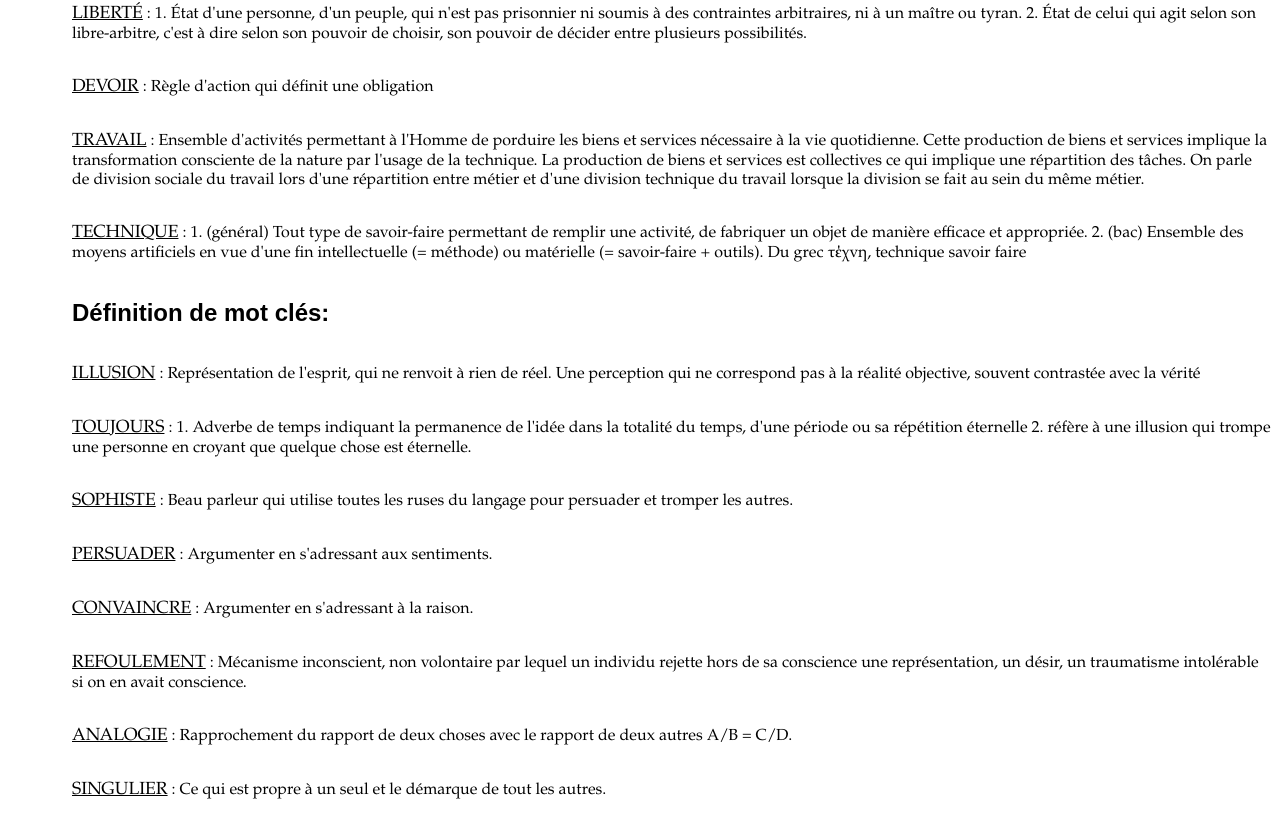
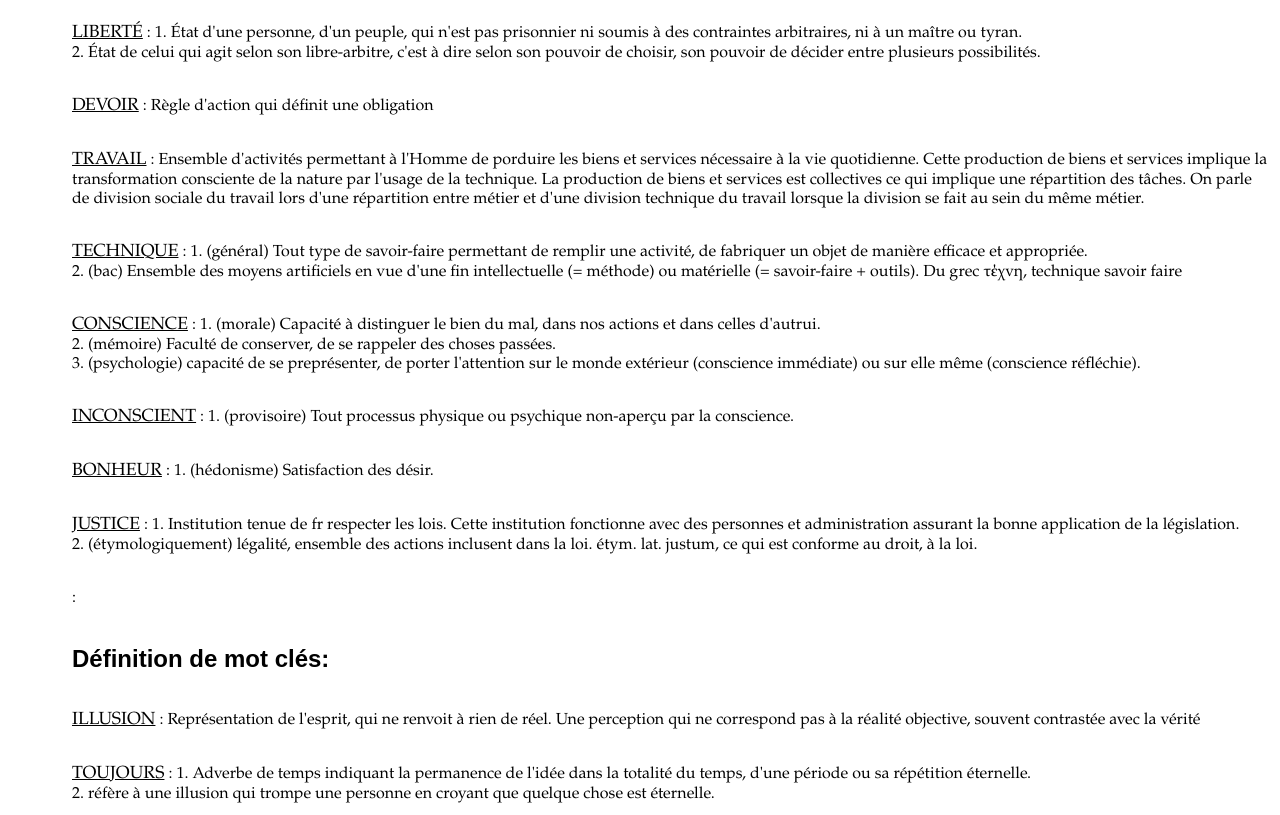
Before and after one commit to awing-ding/def_philo, a Next.js app: page / in a window 1280 px wide. Shown: the part 385-1200 px from the top of the page. Built offline with nearby package versions, Linux system fonts and the light colour scheme.

Commit message:
update cours conscience/justice

```diff
--- a/app/data.json
+++ b/app/data.json
@@ -2,15 +2,21 @@
     "notions" :[
         {"word" : "vérité" , "definition" : "Désigne la propriété d'une affirmation, d'une pensée, d'une croyance, d'une théorie, qui s'accorde à la fois à la réalité mais aussi avec elle même."},
         {"word" : "art", "definition" : "1. (général) Au sens large l'art désigne la capacité de produire un objet (beau ou utile) grâce à un savoir faire, un métier, une habileté, un talent. \n2. (artistiquement) Tout type de production à visée esthétique dans laquelle s'exprime la pensée, les émotions, l'imagination de l'artiste."},
-        {"word" : "nature", "definition" : "1. Tout ce qui existe indépendemment de l'homme. 2. Ensemble du monde minéral, végétal ou animal formant une totalité organisée. 3. (essence) Ensemble propriété faisant d'une réalité ce qu'elle est."},
-        {"word" : "liberté", "definition" : "1. État d'une personne, d'un peuple, qui n'est pas prisonnier ni soumis à des contraintes arbitraires, ni à un maître ou tyran. 2. État de celui qui agit selon son libre-arbitre, c'est à dire selon son pouvoir de choisir, son pouvoir de décider entre plusieurs possibilités."},
+        {"word" : "nature", "definition" : "1. Tout ce qui existe indépendemment de l'homme.\n 2. Ensemble du monde minéral, végétal ou animal formant une totalité organisée.\n 3. (essence) Ensemble propriété faisant d'une réalité ce qu'elle est."},
+        {"word" : "liberté", "definition" : "1. État d'une personne, d'un peuple, qui n'est pas prisonnier ni soumis à des contraintes arbitraires, ni à un maître ou tyran. \n2. État de celui qui agit selon son libre-arbitre, c'est à dire selon son pouvoir de choisir, son pouvoir de décider entre plusieurs possibilités."},
         {"word" : "devoir", "definition" : "Règle d'action qui définit une obligation"},
         {"word" : "travail", "definition" : "Ensemble d'activités permettant à l'Homme de porduire les biens et services nécessaire à la vie quotidienne. Cette production de biens et services implique la transformation consciente de la nature par l'usage de la technique. La production de biens et services est collectives ce qui implique une répartition des tâches. On parle de division sociale du travail lors d'une répartition entre métier et d'une division technique du travail lorsque la division se fait au sein du même métier."},
-        {"word" : "technique", "definition" : "1. (général) Tout type de savoir-faire permettant de remplir une activité, de fabriquer un objet de manière efficace et appropriée. 2. (bac) Ensemble des moyens artificiels en vue d'une fin intellectuelle (= méthode) ou matérielle (= savoir-faire + outils). Du grec τέχνη, technique savoir faire"}
+        {"word" : "technique", "definition" : "1. (général) Tout type de savoir-faire permettant de remplir une activité, de fabriquer un objet de manière efficace et appropriée. \n2. (bac) Ensemble des moyens artificiels en vue d'une fin intellectuelle (= méthode) ou matérielle (= savoir-faire + outils). Du grec τέχνη, technique savoir faire"},
+        {"word" : "conscience", "definition" : "1. (morale) Capacité à distinguer le bien du mal, dans nos actions et dans celles d'autrui. \n2. (mémoire) Faculté de conserver, de se rappeler des choses passées.\n 3. (psychologie) capacité de se preprésenter, de porter l'attention sur le monde extérieur (conscience immédiate) ou sur elle même (conscience réfléchie)."},
+        {"word" : "inconscient", "definition" : "1. (provisoire) Tout processus physique ou psychique non-aperçu par la conscience."},
+        {"word" : "bonheur", "definition" : "1. (hédonisme) Satisfaction des désir."},
+        {"word" : "justice", "definition" : "1. Institution tenue de fr respecter les lois. Cette institution fonctionne avec des personnes et administration assurant la bonne application de la législation. \n2. (étymologiquement) légalité, ensemble des actions inclusent dans la loi. étym. lat. justum, ce qui est conforme au droit, à la loi."},
+        {"word" : "", "definition" : ""}
+
     ],
     "mot_cles" : [
         {"word": "illusion", "definition" : "Représentation de l'esprit, qui ne renvoit à rien de réel. Une perception qui ne correspond pas à la réalité objective, souvent contrastée avec la vérité", "notion" : ["vérité"]},
-        {"word" : "toujours", "definition" :  "1. Adverbe de temps indiquant la permanence de l'idée dans la totalité du temps, d'une période ou sa répétition éternelle\n 2. réfère à une illusion qui trompe une personne en croyant que quelque chose est éternelle.", "notion" : ["vérité"]},
+        {"word" : "toujours", "definition" :  "1. Adverbe de temps indiquant la permanence de l'idée dans la totalité du temps, d'une période ou sa répétition éternelle.\n 2. réfère à une illusion qui trompe une personne en croyant que quelque chose est éternelle.", "notion" : ["vérité"]},
         {"word" : "sophiste", "definition" : "Beau parleur qui utilise toutes les ruses du langage pour persuader et tromper les autres.", "notion" : ["vérité"]},
         {"word" : "persuader", "definition" : "Argumenter en s'adressant aux sentiments.", "notion" : ["vérité"]},
         {"word" : "convaincre", "definition" : "Argumenter en s'adressant à la raison.", "notion" : ["vérité"]},
@@ -30,7 +36,9 @@
         {"word" : "morale", "definition" : "Ensemble des règles de vie et de valeurs propre à un groupe, du latin mos, moris, la morale implique des devoirs, on dit qu'elle est prescriptive.", "notion" : ["devoir", "nature"]},
         {"word" : "outil", "definition" : "Objet technique qui agit sur la matière dépendément de la main.", "notion" : ["technique"]},
         {"word" : "machine", "definition" : "Objet technique qui agit sur la matière de manière autonome, grâce à sa programmation et à son énergie.", "notion" : ["technique"]},
-
+        {"word" : "médiat", "definition" : "Ce qui passe par des médiations, ce qui passe par l'intermédiaire de choses, d'agents ou de processus extérieurs.", "notion" : ["conscience", "inconscient"]},
+        {"word" : "immédiat", "definition" : "Ce qui opère directement, sans intermédiaire.", "notion" : ["conscience", "inconscient"]},
+        {"word" : "", "definition" : "", "notion" : [""]},
         {"word" : "", "definition" : "", "notion" : [""]}
     ],
     "citations" :
@@ -59,6 +67,19 @@
         {"auteur" : "Marcel Mauss", "citation" : "«Le corps est le premier et le plus naturel instrument Humain.»", "ouvrage" : "non cité", "notion": ["technique"]},
         {"auteur" : "Cardon", "citation" : "«Nous fabriquons ces calculateurs, mais en retour ils nous construisent.»", "ouvrage" : "non cité", "notion": ["technique"]},
         {"auteur" : "Simondon", "citation" : "«Conçues par les Hommes, elles ne les contre-disent pas. Conçues par les hommes elles ont donc une valeur humaine.»", "ouvrage" : "Du mode d'existence des objets techniques", "notion": ["technique"]},
+        {"auteur" : "Descartes","latin" : "cogito ergo sum", "citation" : "«Je pense donc je suis»", "ouvrage" : "Discours de la méthode", "notion": ["conscience", "inconscient"]},
+        {"auteur" : "Nietzsche", "citation" : "«Combien de gens savent-ils s'observer [...] Nul n'est plus que soi-même étranger à soi-même [...] la maxime \"connais-toi toi même\" prend dans la bouche d'un dieu et addressé aux hommes l'accent d'une féroce plaisanterie.»", "ouvrage" : "Le gai savoir", "notion": ["conscience", "inconscient"]},
+        {"auteur" : "Edmund Husserl", "citation" : "«L'expression \"conscience de quelque chose\" se comprend très bien, et pourtant elle est suprêmement incompréhensible.»", "ouvrage" : "Idées directrices", "notion": ["conscience", "inconscient"]},
+        {"auteur" : "Platon", "citation" : "«Il faut 50 ans pour faire un homme.»", "ouvrage" : "non cité", "notion": ["conscience", "inconscient"]},
+        {"auteur" : "Bergson", "citation" : "«Conscience signifie d'abord mémoire.»", "ouvrage" : "L'énergie spirituelle", "notion": ["conscience", "inconscient"]},
+        {"auteur" : "Hume", "citation" : "«Le moi est une illusion.»", "ouvrage" : "Le traité de la nature Humaine.", "notion": ["conscience", "inconscient"]},
+        {"auteur" : "Pascal", "citation" : "«Le moi est haïssable»", "ouvrage" : "Pensées", "notion": ["conscience", "inconscient"]},
+        {"auteur" : "Aristote", "citation" : "«L'homme injuste se dit en 3 sens, le hors la loi,  celui qui manque à l'égalité, celui qui prend plus que son dû.»", "ouvrage" : "Politique", "notion": ["justice"]},
+        {"auteur" : "Pascal", "citation" : "«La justice sans force est impuissante, la force sans justice est tyrannique.»", "ouvrage" : "non-cité", "notion": ["justice"]},
+        {"auteur" : "Hegel", "citation" : "«La vengance se distingue de la punition en ce que l'une est une réparation obtenue par un acte de la partie lésée, tandis que l'autre est l'oeuvre d'un juge.»", "ouvrage" : "non-cité", "notion": ["justice", "bonheur"]},
+        {"auteur" : "Spinoza", "citation" : "«Plus on prendra soin pour ravir aux hommes la liberté de la parole, plus obstinément ils résisteront»", "ouvrage" : "traité théologico-politique", "notion": ["justice", "état"]},
+        {"auteur" : "Aristote", "citation" : "«Le bonheur est une activité de l'âme conforme à la vertu»", "ouvrage" : "Ethique à Nicomaque", "notion": ["bonheur"]},
+        {"auteur" : "Sartre", "citation" : "«[l'autre est] un médiateur entre moi et moi-même.»", "ouvrage" : "", "notion": ["conscience", "inconscient"]},
         {"auteur" : "", "citation" : "«»", "ouvrage" : "", "notion": [""]},
         {"auteur" : "", "citation" : "«»", "ouvrage" : "", "notion": [""]}
 
--- a/package.json
+++ b/package.json
@@ -14,7 +14,7 @@
     "@types/react-dom": "18.2.7",
     "eslint": "8.48.0",
     "eslint-config-next": "13.4.19",
-    "next": "13.4.19",
+    "next": "^13.5.6",
     "react": "18.2.0",
     "react-dom": "18.2.0",
     "typescript": "5.2.2"
--- a/pages/index.tsx
+++ b/pages/index.tsx
@@ -15,7 +15,7 @@ async function handleNotionSelection() {
         notionsMot.split(',').forEach(notion => {
             if (notion === notion_selector_value) element.style.display = 'inherit';
         });
-        if (notion_selector_value == 'none'){
+        if (notion_selector_value === 'none' || notion_selector_value === 'all'){
             element.style.display = 'inherit';
         }
     });
@@ -28,6 +28,7 @@ function getOnlyNotion(){
     return (
         <select name="notion" id="notion-select" onChange={handleNotionSelection}>
             <option value="none">Choisir une notion</option>
+            <option value="all">Afficher tout</option>
             {notions.map((notion) => {
                 return (
                     <option value={notion} key={notion}>{notion}</option>
@@ -41,7 +42,11 @@ export default function definition_reader(){
     const notion_renderer : ReactNode = notions.map((notion) => {
         return (
             <div key={notion.word} data-notion={notion.word}>
-                <p className={style.word}><span className={style.keyword}>{notion.word.toUpperCase()}</span> : <span className={style.definition}>{notion.definition}</span></p>
+                <p className={style.word}><span className={style.keyword}>{notion.word.toUpperCase()}</span> : <span className={style.definition}>{notion.definition.split(/\n/g).map((item)=>{
+                    return (
+                        <span key={item}>{item}<br /></span>
+                    )
+                })}</span></p>
             </div>
         );
     });
@@ -49,7 +54,11 @@ export default function definition_reader(){
     const keyword_renderer : ReactNode = mots_cles.map((mot_cle) => {
         return (
             <div key={mot_cle.word} data-notion={mot_cle.notion}>
-                <p className={style.word}><span className={style.keyword}>{mot_cle.word.toUpperCase()}</span> : <span className={style.definition}>{mot_cle.definition}</span></p>
+                <p className={style.word}><span className={style.keyword}>{mot_cle.word.toUpperCase()}</span> : <span className={style.definition}>{mot_cle.definition.split(/\n/g).map((item)=>{
+                    return (
+                        <span key={item}>{item}<br /></span>
+                    )
+                })}</span></p>
             </div>
         );
     });
@@ -58,7 +67,7 @@ export default function definition_reader(){
             return (
                 <div key={citation.citation} data-notion={citation.notion}>
                     <p className={style.citation}>
-                    <span className={style.latin}>{citation.latin}</span><br />
+                    <span className={style.latin}>«{citation.latin}»</span><br />
                     <span className={style.citation}>{citation.citation}</span><br /><span className={style.ouvrage}>  {citation.ouvrage}</span> — <span className={style.definition}>{citation.auteur}</span></p>
                 </div>
             );
```
Also changed, not shown: 1 other file (tests, documents, lock files or other folders).
